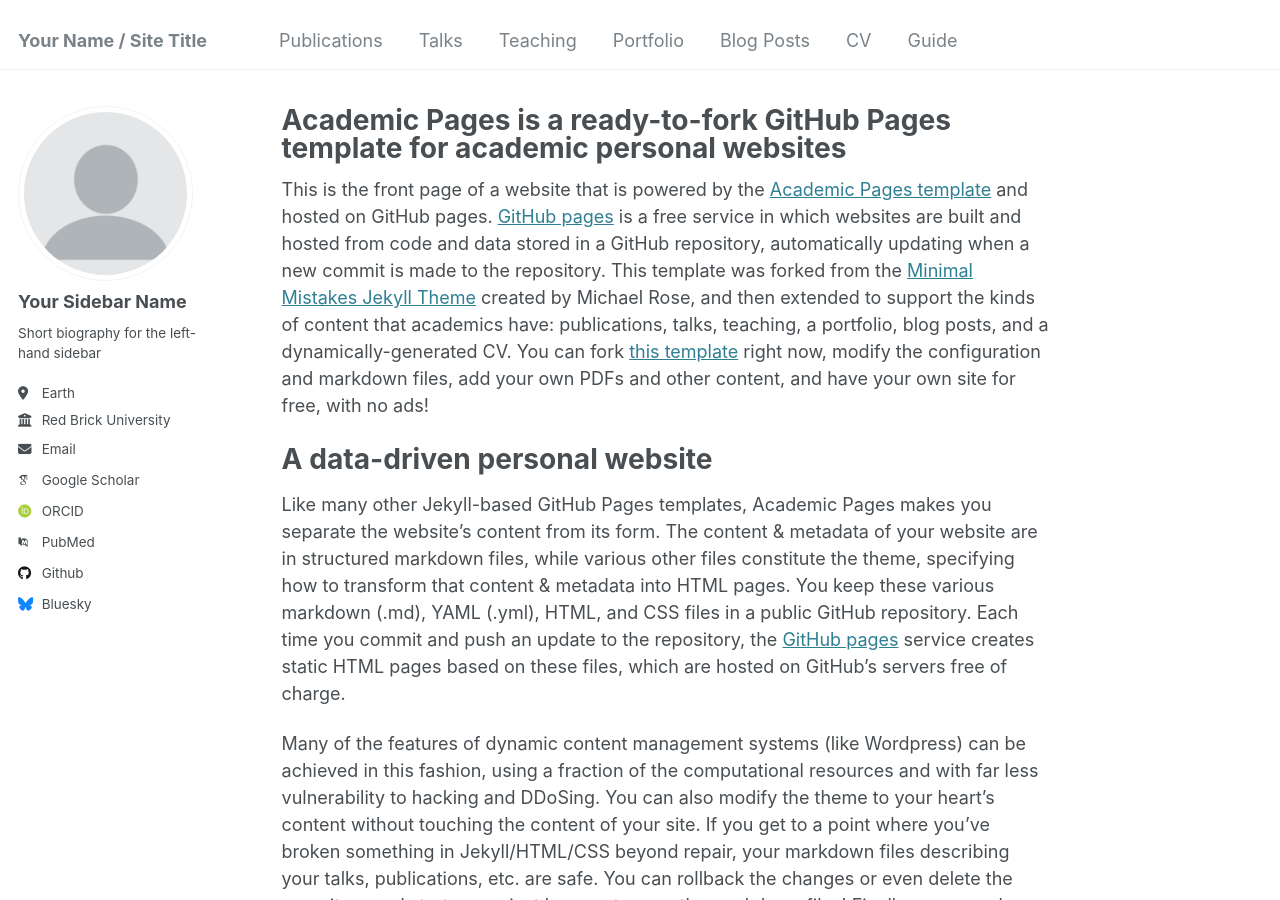
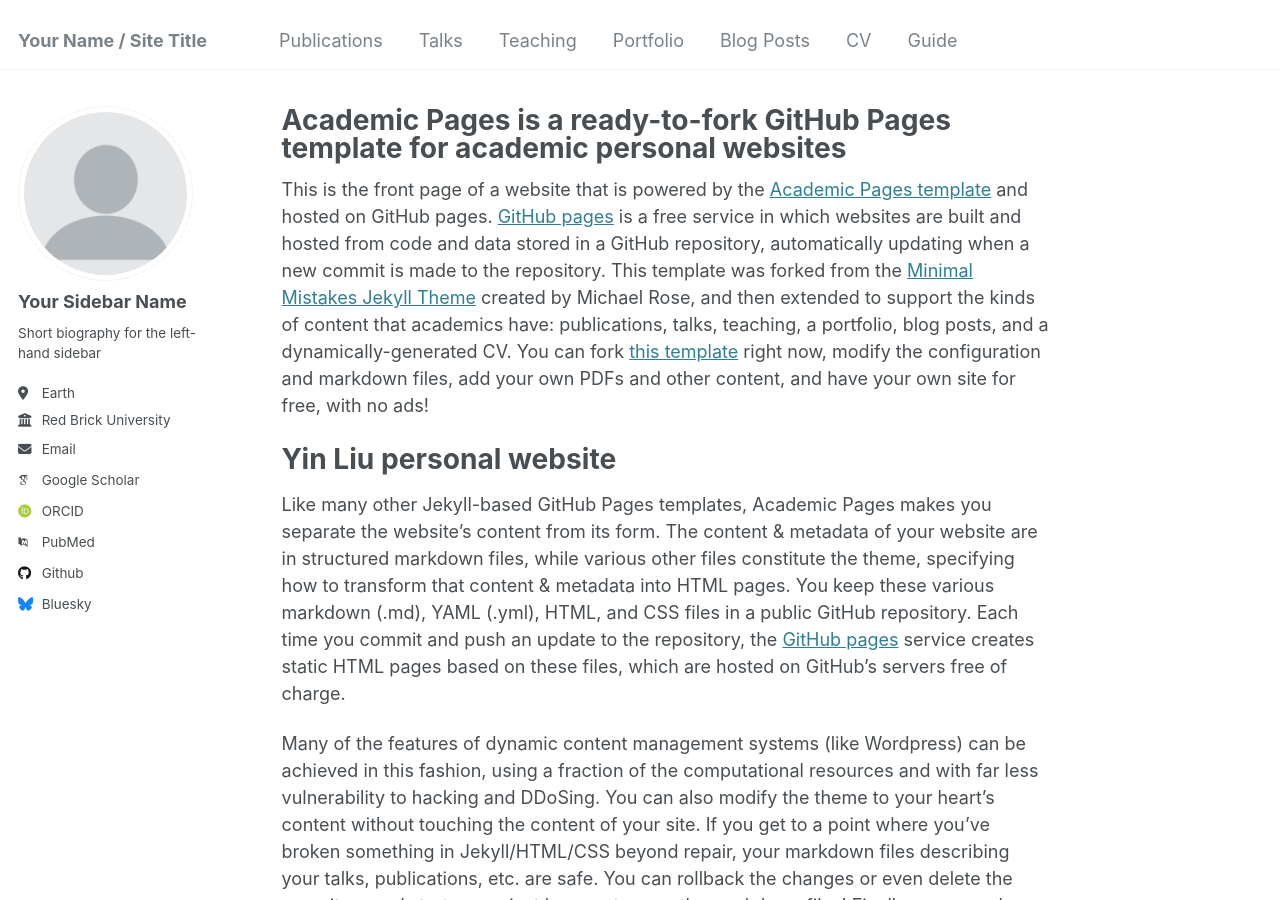
Before and after one commit to YinLiu-RS/yinliu-rs.github.io, a Jekyll site: the page built from _pages/about.md, in a window 1280 px wide and 900 px high. Built offline with Jekyll 4.4.1, drawn with Linux system fonts in a browser that asks for light colours; some web fonts are replaced.

Commit message:
Update about.md

```diff
--- a/_pages/about.md
+++ b/_pages/about.md
@@ -9,7 +9,7 @@ redirect_from:
 
 This is the front page of a website that is powered by the [Academic Pages template](https://github.com/academicpages/academicpages.github.io) and hosted on GitHub pages. [GitHub pages](https://pages.github.com) is a free service in which websites are built and hosted from code and data stored in a GitHub repository, automatically updating when a new commit is made to the repository. This template was forked from the [Minimal Mistakes Jekyll Theme](https://mmistakes.github.io/minimal-mistakes/) created by Michael Rose, and then extended to support the kinds of content that academics have: publications, talks, teaching, a portfolio, blog posts, and a dynamically-generated CV. You can fork [this template](https://github.com/academicpages/academicpages.github.io) right now, modify the configuration and markdown files, add your own PDFs and other content, and have your own site for free, with no ads!
 
-A data-driven personal website
+Yin Liu personal website
 ======
 Like many other Jekyll-based GitHub Pages templates, Academic Pages makes you separate the website's content from its form. The content & metadata of your website are in structured markdown files, while various other files constitute the theme, specifying how to transform that content & metadata into HTML pages. You keep these various markdown (.md), YAML (.yml), HTML, and CSS files in a public GitHub repository. Each time you commit and push an update to the repository, the [GitHub pages](https://pages.github.com/) service creates static HTML pages based on these files, which are hosted on GitHub's servers free of charge.
 
```
